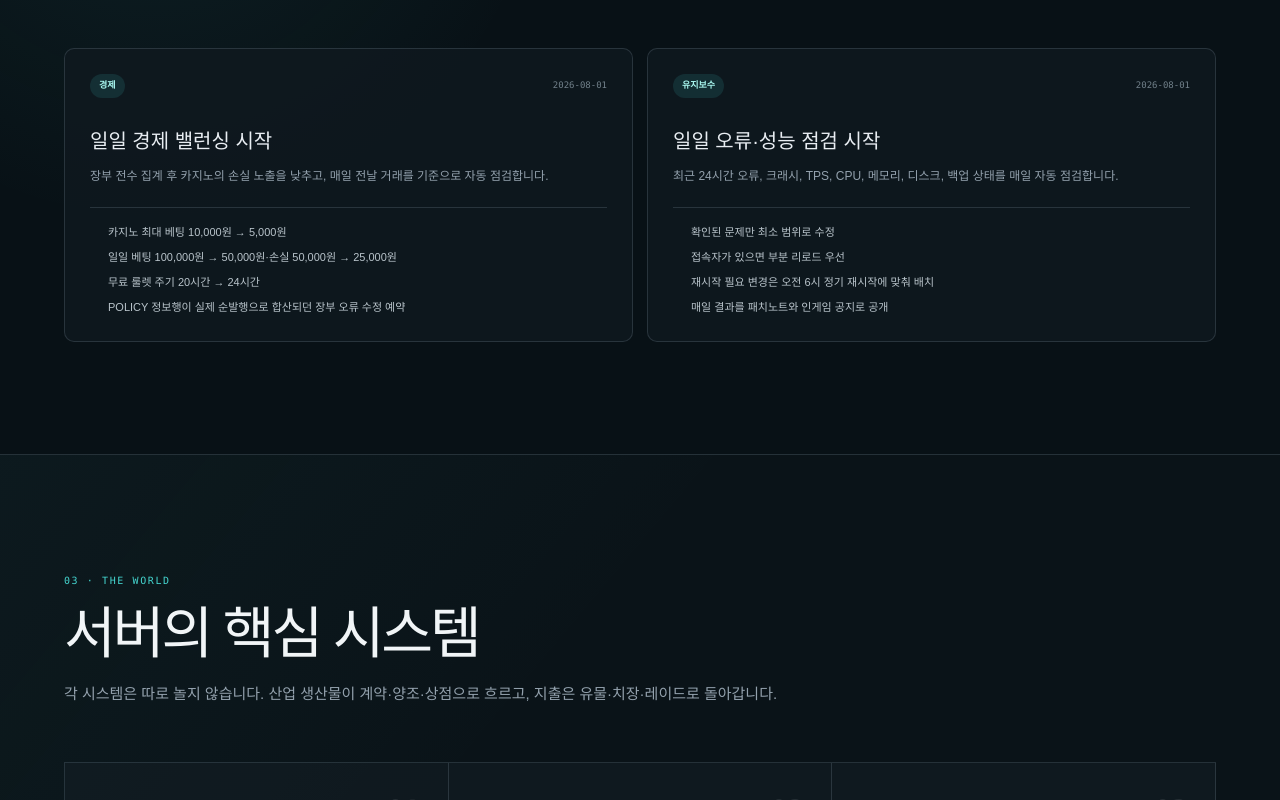
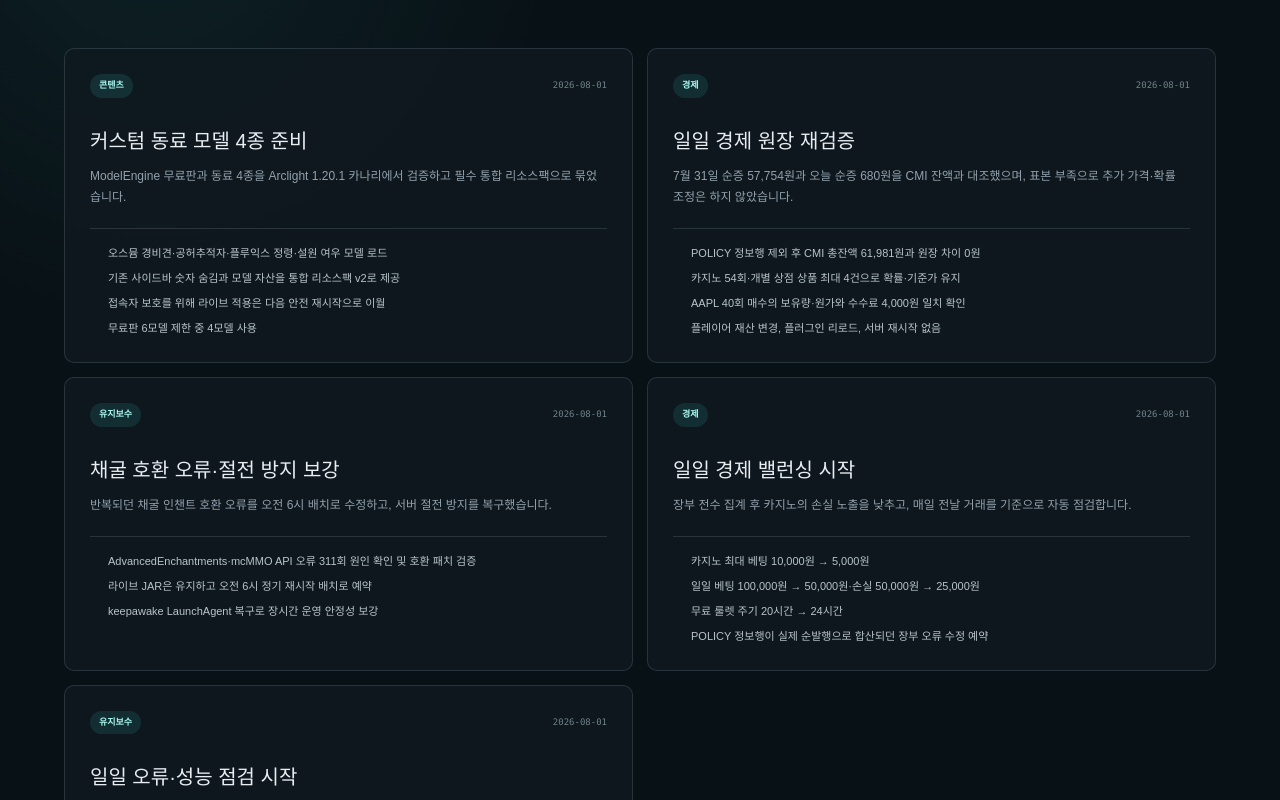
Before and after one commit to kohij/kohij.github.io, a Next.js app: page / in a window 1280 px wide. Shown: the part 3280-4080 px from the top of the page. Built offline with nearby package versions, Linux system fonts and the light colour scheme; no server answers.

Commit message:
publish integrated ModelEngine resource pack

```diff
--- a/app/page.tsx
+++ b/app/page.tsx
@@ -693,10 +693,10 @@ export default function Home() {
         />
         <div className="asset-grid">
           <article>
-            <span>FORGE 1.20.1 · 2.5KB</span>
-            <h3>택병서버 UI 정리팩</h3>
-            <p>TAB 사이드바의 빨간 점수 숫자만 숨깁니다. 블록·아이템·글꼴은 건드리지 않습니다.</p>
-            <a href="/downloads/taekbyeong-ui-1.20.1-v1.zip" download>ZIP 받기</a>
+            <span>FORGE 1.20.1 · REQUIRED</span>
+            <h3>택병서버 통합 리소스팩 v2</h3>
+            <p>커스텀 동료 4종과 TAB 사이드바 숫자 숨김을 한 팩으로 적용합니다. 접속 시 자동으로 받습니다.</p>
+            <a href="/downloads/taekbyeong-modelengine-ui-1.20.1-v2.zip" download>ZIP 받기</a>
           </article>
           <article>
             <span>MODELENGINE · 4 MODELS</span>
--- a/app/patch-notes.json
+++ b/app/patch-notes.json
@@ -1,4 +1,39 @@
 [
+  {
+    "date": "2026-08-01",
+    "type": "콘텐츠",
+    "title": "커스텀 동료 모델 4종 준비",
+    "summary": "ModelEngine 무료판과 동료 4종을 Arclight 1.20.1 카나리에서 검증하고 필수 통합 리소스팩으로 묶었습니다.",
+    "changes": [
+      "오스뮴 경비견·공허추적자·플루익스 정령·설원 여우 모델 로드",
+      "기존 사이드바 숫자 숨김과 모델 자산을 통합 리소스팩 v2로 제공",
+      "접속자 보호를 위해 라이브 적용은 다음 안전 재시작으로 이월",
+      "무료판 6모델 제한 중 4모델 사용"
+    ]
+  },
+  {
+    "date": "2026-08-01",
+    "type": "경제",
+    "title": "일일 경제 원장 재검증",
+    "summary": "7월 31일 순증 57,754원과 오늘 순증 680원을 CMI 잔액과 대조했으며, 표본 부족으로 추가 가격·확률 조정은 하지 않았습니다.",
+    "changes": [
+      "POLICY 정보행 제외 후 CMI 총잔액 61,981원과 원장 차이 0원",
+      "카지노 54회·개별 상점 상품 최대 4건으로 확률·기준가 유지",
+      "AAPL 40회 매수의 보유량·원가와 수수료 4,000원 일치 확인",
+      "플레이어 재산 변경, 플러그인 리로드, 서버 재시작 없음"
+    ]
+  },
+  {
+    "date": "2026-08-01",
+    "type": "유지보수",
+    "title": "채굴 호환 오류·절전 방지 보강",
+    "summary": "반복되던 채굴 인챈트 호환 오류를 오전 6시 배치로 수정하고, 서버 절전 방지를 복구했습니다.",
+    "changes": [
+      "AdvancedEnchantments·mcMMO API 오류 311회 원인 확인 및 호환 패치 검증",
+      "라이브 JAR은 유지하고 오전 6시 정기 재시작 배치로 예약",
+      "keepawake LaunchAgent 복구로 장시간 운영 안정성 보강"
+    ]
+  },
   {
     "date": "2026-08-01",
     "type": "경제",
--- a/public/assets/CREDITS.md
+++ b/public/assets/CREDITS.md
@@ -8,7 +8,7 @@
 
 ## 택병서버 UI 정리팩
 
-- 파일: `../downloads/taekbyeong-ui-1.20.1-v1.zip`
+- 파일: `../downloads/taekbyeong-modelengine-ui-1.20.1-v2.zip` (통합), `../downloads/taekbyeong-ui-1.20.1-v1.zip` (이전 UI 전용)
 - 기반: McTsts/mc-core-shaders `hide sidebar numbers`
 - 고정 커밋: `628674d87277616d91e420ca0cb38884ecd22a2f`
 - 라이선스: Unlicense / Public Domain
--- a/public/downloads/client-manifest.json
+++ b/public/downloads/client-manifest.json
@@ -5,9 +5,10 @@
   "address": "taekbyeong-709371ef.nip.io",
   "port": 25565,
   "resourcePack": {
-    "file": "taekbyeong-ui-1.20.1-v1.zip",
-    "sha1": "3b7e147d4adb940bf3dad5894a02129045020875",
-    "sha256": "d7e3c70eb7f377b09b93089e617e5b9fd875e8a23ded466c90fc7bf4118498d3"
+    "file": "taekbyeong-modelengine-ui-1.20.1-v2.zip",
+    "required": true,
+    "sha1": "3ac30ef68c934d93b05606e0018c1f26634d3831",
+    "sha256": "fe9612be70c95adb548f9802ee3fb9c2937a6f2b2f854daf75c33367033dfa7f"
   },
   "modelEngineFreePack": {
     "file": "taekbyeong-modelengine-free-pets-v1.zip",
```
Also changed, not shown: public/downloads/README.txt, public/downloads/SHA256SUMS.txt, 1 other file (tests, documents, lock files or other folders).
